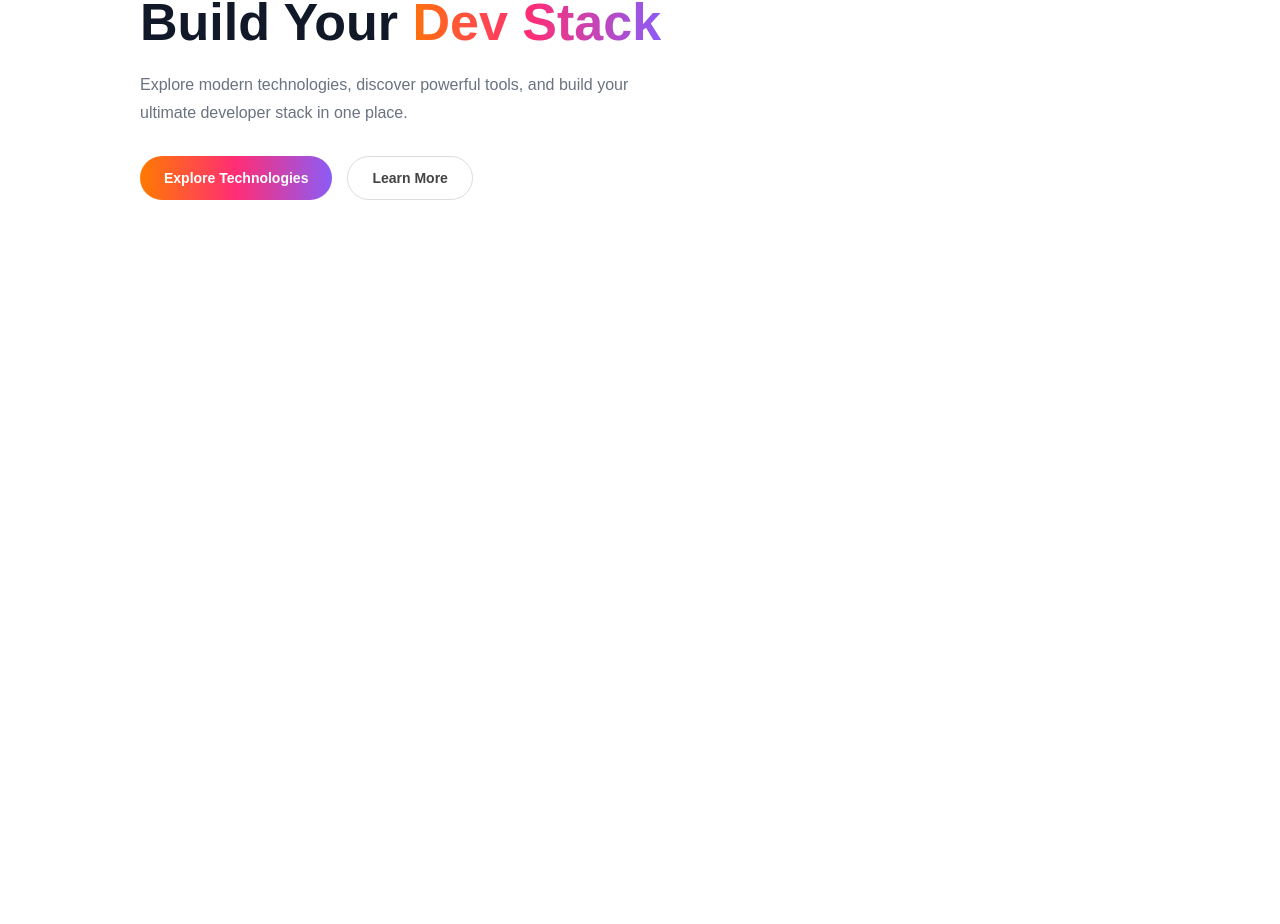
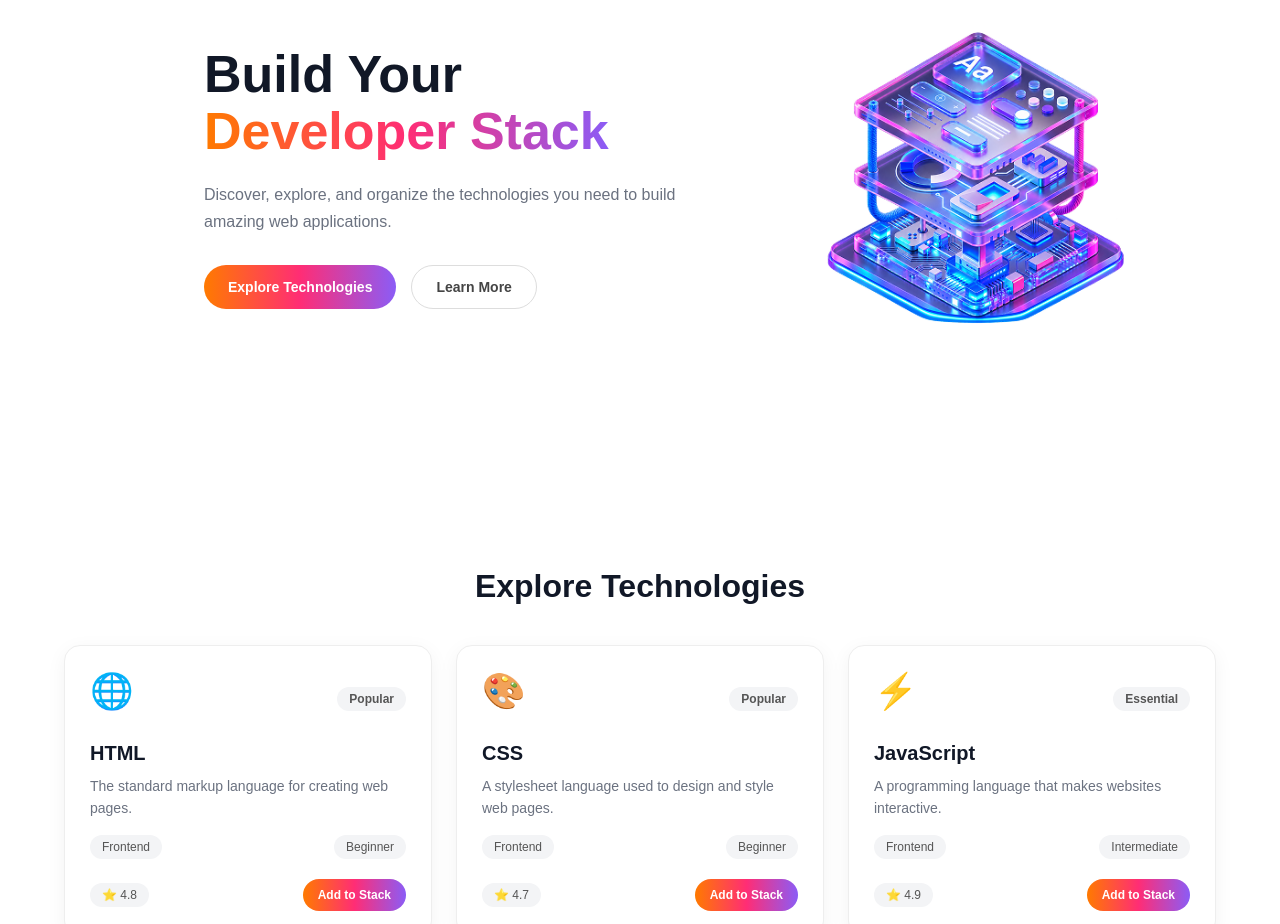
Before and after one commit to saniaMalik2005/PHASS05, a React (Vite) app: page / in a window 1280 px wide. Shown: the part 214-1138 px from the top of the page. Before the commit the page ends 800 px from the top, so only its background shows below. Built offline with nearby package versions, Linux system fonts and the light colour scheme.

Commit message:
Add stack functionality and toast notifications

```diff
--- a/package.json
+++ b/package.json
@@ -11,7 +11,8 @@
   },
   "dependencies": {
     "react": "^19.2.8",
-    "react-dom": "^19.2.8"
+    "react-dom": "^19.2.8",
+    "react-toastify": "^11.1.0"
   },
   "devDependencies": {
     "@types/react": "^19.2.18",
--- a/src/App.jsx
+++ b/src/App.jsx
@@ -1,37 +1,13 @@
 import Navbar from "./components/Navbar";
+import Hero from "./components/Hero";
+import Technologies from "./components/Technologies";
 
 function App() {
   return (
     <>
       <Navbar />
-
-      <main>
-        <section className="hero">
-          <div className="hero-content">
-            <p className="hero-small-title">YOUR DIGITAL JOURNEY STARTS HERE</p>
-
-            <h1>
-              Build Your
-              <span> Dev Stack</span>
-            </h1>
-
-            <p className="hero-description">
-              Explore modern technologies, discover powerful tools, and
-              build your ultimate developer stack in one place.
-            </p>
-
-            <div className="hero-buttons">
-              <button className="explore-btn">
-                Explore Technologies
-              </button>
-
-              <button className="learn-btn">
-                Learn More
-              </button>
-            </div>
-          </div>
-        </section>
-      </main>
+      <Hero />
+      <Technologies />
     </>
   );
 }
--- /dev/null
+++ b/src/components/Technologies.jsx
@@ -0,0 +1,126 @@
+import technologies from "../data/technologies.json";
+import { useState } from "react";
+import { ToastContainer, toast } from "react-toastify";
+import "react-toastify/dist/ReactToastify.css";
+
+function Technologies() {
+  const [stack, setStack] = useState([]);
+
+  const addToStack = (technology) => {
+    const alreadyAdded = stack.some(
+      (item) => item.id === technology.id
+    );
+
+    if (!alreadyAdded) {
+      setStack([...stack, technology]);
+      toast.success(`${technology.name} added to your stack!`);
+    } else {
+      toast.warning("Already added to your stack!");
+    }
+  };
+
+  const removeFromStack = (id) => {
+    setStack(stack.filter((item) => item.id !== id));
+    toast.info("Technology removed from your stack!");
+  };
+
+  const removeAll = () => {
+    setStack([]);
+    toast.info("All technologies removed!");
+  };
+
+  return (
+    <>
+      <ToastContainer />
+
+      <section className="technologies">
+        <h2>Explore Technologies</h2>
+
+        <div className="technology-grid">
+          {technologies.map((technology) => {
+            const alreadyAdded = stack.some(
+              (item) => item.id === technology.id
+            );
+
+            return (
+              <div
+                key={technology.id}
+                className="technology-card"
+              >
+                <div className="technology-top">
+                  <div className="technology-icon">
+                    {technology.icon}
+                  </div>
+
+                  <span className="technology-badge">
+                    {technology.badge}
+                  </span>
+                </div>
+
+                <h3>{technology.name}</h3>
+
+                <p>{technology.description}</p>
+
+                <div className="technology-info">
+                  <span className="category-chip">
+                    {technology.category}
+                  </span>
+
+                  <span className="difficulty">
+                    {technology.difficulty}
+                  </span>
+                </div>
+
+                <div className="technology-bottom">
+                  <span className="rating">
+                    ⭐ {technology.rating}
+                  </span>
+
+                  <button
+                    className="add-stack-btn"
+                    onClick={() => addToStack(technology)}
+                    disabled={alreadyAdded}
+                  >
+                    {alreadyAdded
+                      ? "✓ Added to Stack"
+                      : "Add to Stack"}
+                  </button>
+                </div>
+              </div>
+            );
+          })}
+        </div>
+
+        <div className="your-stack">
+          <h2>Your Stack ({stack.length})</h2>
+
+          {stack.length === 0 ? (
+            <p>No technologies added yet.</p>
+          ) : (
+            <>
+              {stack.map((item) => (
+                <div key={item.id} className="stack-item">
+                  <span>
+                    {item.icon} {item.name}
+                  </span>
+
+                  <button
+                    onClick={() => removeFromStack(item.id)}
+                  >
+                    Remove
+                  </button>
+                </div>
+              ))}
+
+              <button onClick={removeAll}>
+                Remove All
+              </button>
+            </>
+          )}
+        </div>
+      </section>
+    </>
+  );
+}
+
+export default Technologies;
--- /dev/null
+++ b/src/data/technologies.json
@@ -0,0 +1,102 @@
+[
+  {
+    "id": 1,
+    "name": "HTML",
+    "category": "Frontend",
+    "description": "The standard markup language for creating web pages.",
+    "icon": "🌐",
+    "rating": 4.8,
+    "difficulty": "Beginner",
+    "badge": "Popular"
+  },
+  {
+    "id": 2,
+    "name": "CSS",
+    "category": "Frontend",
+    "description": "A stylesheet language used to design and style web pages.",
+    "icon": "🎨",
+    "rating": 4.7,
+    "difficulty": "Beginner",
+    "badge": "Popular"
+  },
+  {
+    "id": 3,
+    "name": "JavaScript",
+    "category": "Frontend",
+    "description": "A programming language that makes websites interactive.",
+    "icon": "⚡",
+    "rating": 4.9,
+    "difficulty": "Intermediate",
+    "badge": "Essential"
+  },
+  {
+    "id": 4,
+    "name": "React",
+    "category": "Frontend",
+    "description": "A JavaScript library for building user interfaces.",
+    "icon": "⚛️",
+    "rating": 4.9,
+    "difficulty": "Intermediate",
+    "badge": "Popular"
+  },
+  {
+    "id": 5,
+    "name": "Node.js",
+    "category": "Backend",
+    "description": "A JavaScript runtime for building server-side applications.",
+    "icon": "🟢",
+    "rating": 4.8,
+    "difficulty": "Intermediate",
+    "badge": "Essential"
+  },
+  {
+    "id": 6,
+    "name": "Express.js",
+    "category": "Backend",
+    "description": "A lightweight web framework for Node.js applications.",
+    "icon": "🚀",
+    "rating": 4.6,
+    "difficulty": "Intermediate",
+    "badge": "Useful"
+  },
+  {
+    "id": 7,
+    "name": "MongoDB",
+    "category": "Database",
+    "description": "A document-oriented NoSQL database for modern applications.",
+    "icon": "🍃",
+    "rating": 4.7,
+    "difficulty": "Intermediate",
+    "badge": "Popular"
+  },
+  {
+    "id": 8,
+    "name": "Git",
+    "category": "Tools",
+    "description": "A distributed version control system for tracking code changes.",
+    "icon": "📦",
+    "rating": 4.9,
+    "difficulty": "Beginner",
+    "badge": "Essential"
+  },
+  {
+    "id": 9,
+    "name": "GitHub",
+    "category": "Tools",
+    "description": "A platform for hosting and collaborating on software projects.",
+    "icon": "🐙",
+    "rating": 4.9,
+    "difficulty": "Beginner",
+    "badge": "Popular"
+  },
+  {
+    "id": 10,
+    "name": "TypeScript",
+    "category": "Frontend",
+    "description": "A typed superset of JavaScript for scalable applications.",
+    "icon": "🔷",
+    "rating": 4.8,
+    "difficulty": "Intermediate",
+    "badge": "Trending"
+  }
+]
--- a/src/index.css
+++ b/src/index.css
@@ -178,3 +178,120 @@ body {
   height: auto;
   display: block;
 }
+
+.technologies {
+  width: 90%;
+  max-width: 1200px;
+  margin: 0 auto;
+  padding: 70px 0;
+}
+
+.technologies h2 {
+  text-align: center;
+  font-size: 32px;
+  margin-bottom: 40px;
+  color: #111827;
+}
+
+.technology-grid {
+  display: grid;
+  grid-template-columns: repeat(3, 1fr);
+  gap: 24px;
+}
+
+.technology-card {
+  padding: 25px;
+  background: #ffffff;
+  border: 1px solid #eeeeee;
+  border-radius: 16px;
+  box-shadow: 0 5px 20px rgba(0, 0, 0, 0.05);
+}
+
+.technology-icon {
+  font-size: 35px;
+  margin-bottom: 15px;
+}
+
+.technology-card h3 {
+  font-size: 20px;
+  margin-bottom: 10px;
+}
+
+.technology-card p {
+  color: #6b7280;
+  font-size: 14px;
+  line-height: 1.6;
+  margin-bottom: 15px;
+}
+
+.technology-card span {
+  display: inline-block;
+  padding: 5px 12px;
+  border-radius: 15px;
+  background: #f3f4f6;
+  color: #555555;
+  font-size: 12px;
+}
+
+.technology-top {
+  display: flex;
+  align-items: center;
+  justify-content: space-between;
+  margin-bottom: 15px;
+}
+
+.technology-badge {
+  padding: 5px 10px;
+  border-radius: 12px;
+  background: #fff0f6;
+  color: #ff3b8d;
+  font-size: 11px;
+  font-weight: 600;
+}
+
+.technology-info {
+  display: flex;
+  align-items: center;
+  justify-content: space-between;
+  margin-bottom: 20px;
+}
+
+.category-chip {
+  padding: 5px 10px;
+  border-radius: 12px;
+  background: #f3f4f6;
+  color: #555555;
+  font-size: 11px;
+}
+
+.difficulty {
+  color: #888888;
+  font-size: 12px;
+}
+
+.technology-bottom {
+  display: flex;
+  align-items: center;
+  justify-content: space-between;
+}
+
+.rating {
+  color: #555555;
+  font-size: 13px;
+}
+
+.add-stack-btn {
+  border: none;
+  padding: 9px 15px;
+  border-radius: 20px;
+  background: linear-gradient(
+    90deg,
+    #ff7a00,
+    #ff2d75,
+    #8b5cf6
+  );
+  color: white;
+  font-size: 12px;
+  font-weight: 600;
+  cursor: pointer;
+}
```
Also changed, not shown: 1 other file (tests, documents, lock files or other folders).
